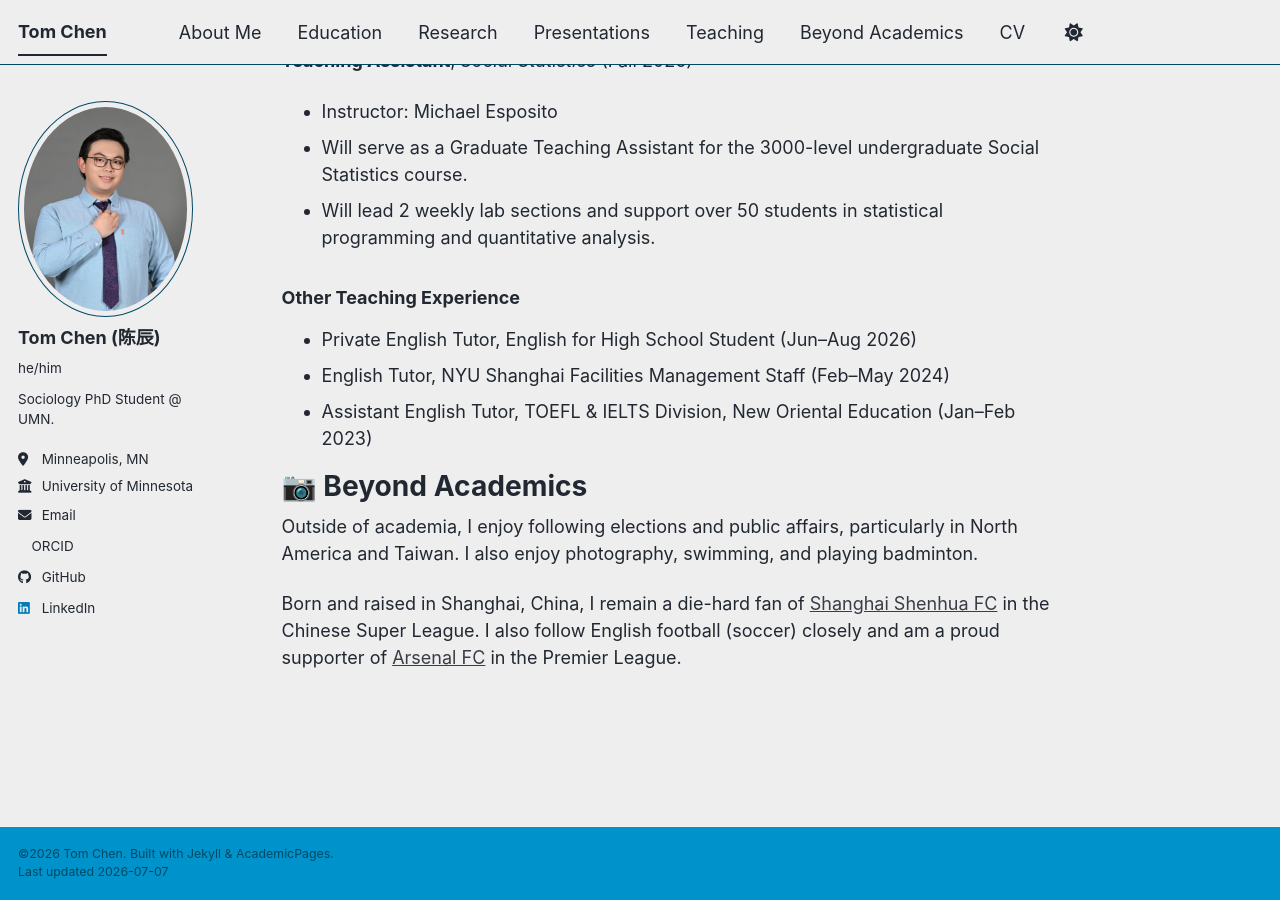
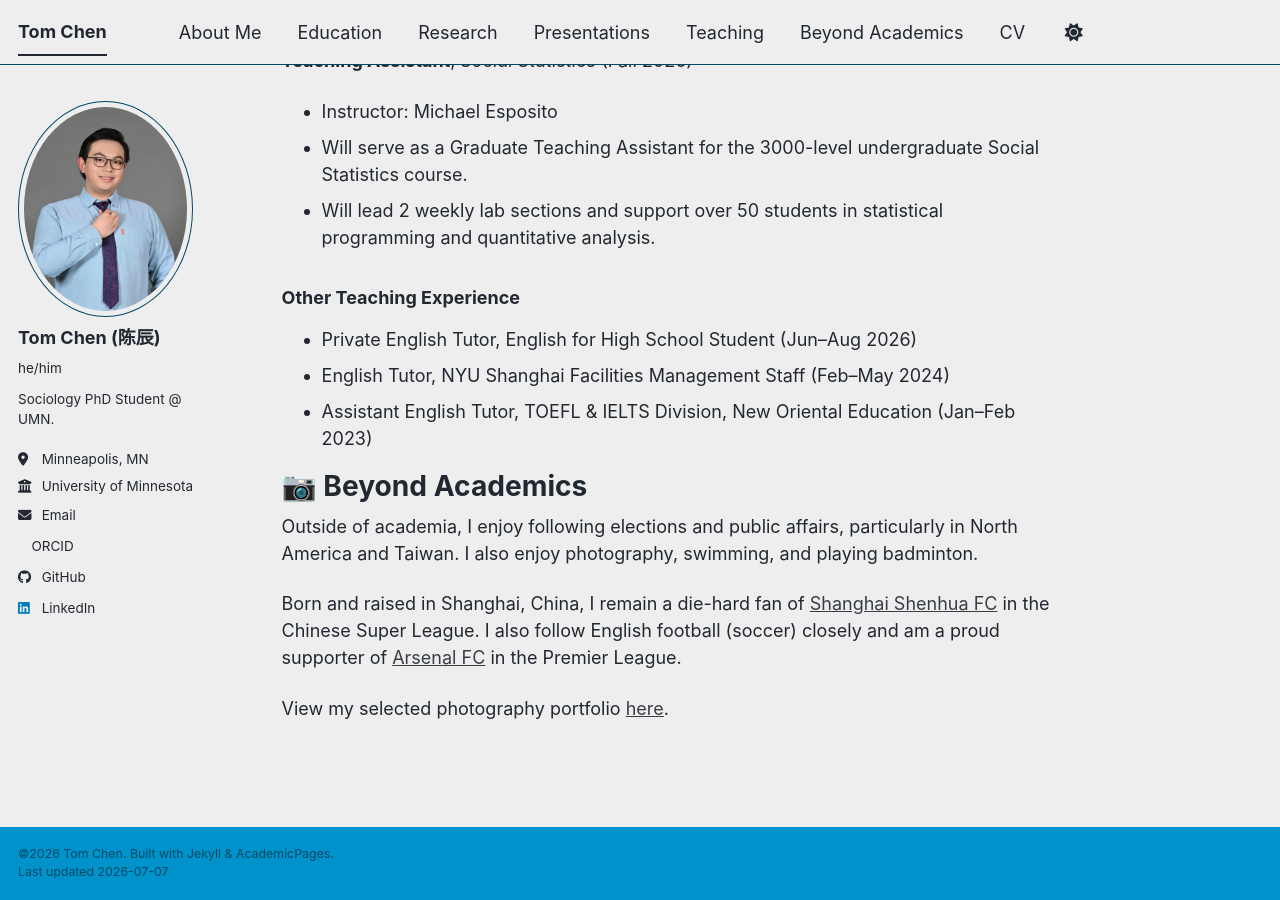
Before and after one commit to tomchenchen/tomchenchen.github.io, a Jekyll site: the page built from _pages/about.md, in a window 1280 px wide and 900 px high, scrolled down 1187 px. Built offline with Jekyll 4.4.1, drawn with Linux system fonts in a browser that asks for light colours; a style sheet for code colours, icons or effects is not loaded.

Commit message:
Update about.md

```diff
--- a/_pages/about.md
+++ b/_pages/about.md
@@ -59,3 +59,5 @@ My research agenda lies at the intersection of urban sociology, political sociol
 Outside of academia, I enjoy following elections and public affairs, particularly in North America and Taiwan. I also enjoy photography, swimming, and playing badminton.
 
 Born and raised in Shanghai, China, I remain a die-hard fan of [Shanghai Shenhua FC](https://www.instagram.com/shenhuafc_official) in the Chinese Super League. I also follow English football (soccer) closely and am a proud supporter of [Arsenal FC](https://www.arsenal.com/) in the Premier League.
+
+View my selected photography portfolio [here](https://tomchenchen.github.io/photography/).
```
